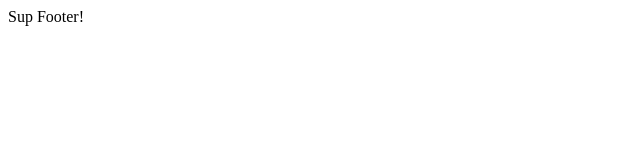
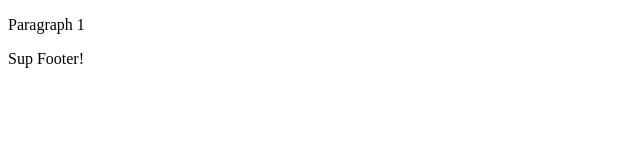
Before and after one commit to gboreyko/work-git, a plain HTML site: page index.html in a window 1280 px wide. Shown: the whole page, without its empty margins (0-640 px from the left). Drawn offline with Linux system fonts and the light colour scheme.

Commit message:
Add paragraph 1

```diff
--- a/index.html
+++ b/index.html
@@ -8,7 +8,9 @@
 </head>
 <body>
   <header></header>
-  <main></main>
+  <main>
+    <p>Paragraph 1</p>
+  </main>
   <footer>Sup Footer!</footer>
 </body>
 </html>
```
